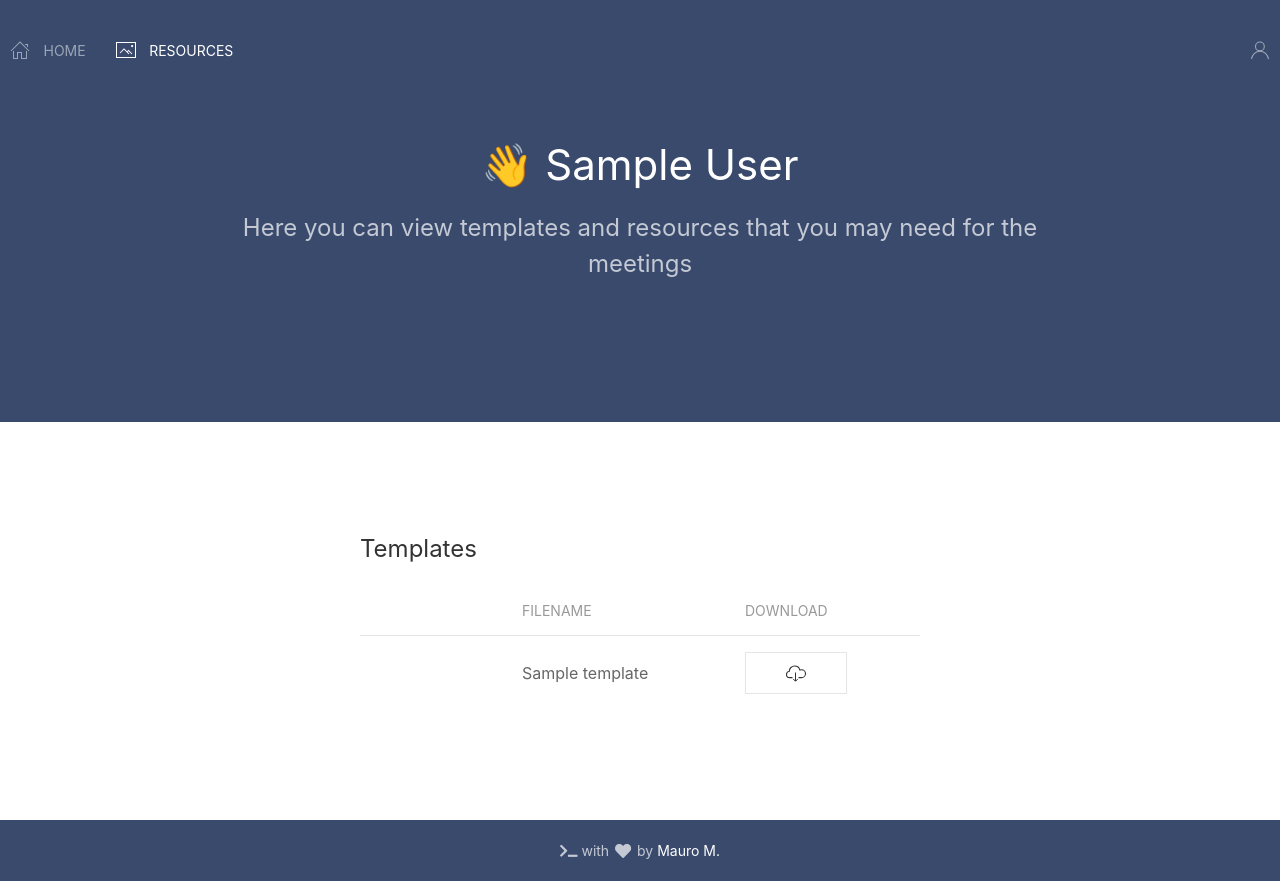
After one commit to MM-coder/emc-sbm-app, a Flask app: template templates/resources.html in a window 1280 px wide. The commit adds this page. Run offline with Flask 2, Linux system fonts and the light colour scheme; the template is opened without the code that fills it: most values are stand-ins (such as "Sample title", 1, 10 or a date in 2020); some libraries are stand-ins or nearby versions.

Commit message:
Added a resources page

```diff
--- a/main.py
+++ b/main.py
@@ -10,17 +10,31 @@ import hashlib, os
 app = Flask(__name__)
 app.secret_key = os.urandom(2048)
 
+
+def checklogin():
+    if 'logged_in' in session:
+        return True
+    else:
+        return abort(401)
+
+
+
 @app.route('/index')
 @app.route('/')
 def index():
-    if 'logged_in' in session:
-        proposals_list = proposals.get_proposals()
-        full_name = session['logged_in']['name']
-        next_meeting_text = meetings.get_next_meeting_text()
-        last_meeting_obg = meetings.get_last_meeting_info()
-        return render_template('index.html', next_meeting_text = next_meeting_text, display_name = full_name, proposals_list = proposals_list, count = len(proposals_list), teachers = last_meeting_obg['meeting_teachers'], students = last_meeting_obg['meeting_students'], topics_listed = last_meeting_obg['topics_listed'], topics_covered = last_meeting_obg['topics_covered'], meeting_date = last_meeting_obg['meeting_date'])
-    else:
-        return abort(401) # Http 401 error
+    checklogin()
+    proposals_list = proposals.get_proposals()
+    full_name = session['logged_in']['name']
+    next_meeting_text = meetings.get_next_meeting_text()
+    last_meeting_obg = meetings.get_last_meeting_info()
+    return render_template('index.html', next_meeting_text = next_meeting_text, display_name = full_name, proposals_list = proposals_list, count = len(proposals_list), teachers = last_meeting_obg['meeting_teachers'], students = last_meeting_obg['meeting_students'], topics_listed = last_meeting_obg['topics_listed'], topics_covered = last_meeting_obg['topics_covered'], meeting_date = last_meeting_obg['meeting_date'])
+
+@app.route('/resources')
+def resources():
+    checklogin()
+    full_name = session['logged_in']['name']
+    templates_list = os.listdir('files/templates')
+    return render_template('resources.html', display_name = full_name, templates_list = templates_list)
 
 @app.route('/login', methods=["GET", "POST"])
 def login():
--- a/templates/index.html
+++ b/templates/index.html
@@ -22,6 +22,7 @@
                     <div class="uk-navbar-left">
                         <ul class="uk-navbar-nav">
                             <li class="uk-active"><a href="/"><span class="uk-icon uk-margin-small-right" uk-icon="icon: home"></span>Home</a></li>
+                            <li><a href="{{ url_for('resources') }}"><span class="uk-icon uk-margin-small-right" uk-icon="icon: image"></span>Resources</a></li>
                         </ul>
                     </div>
                     <div class="uk-navbar-right">
@@ -121,7 +122,7 @@
         <div class="uk-container uk-text-small uk-text-center">
             <i class="fas fa-terminal"></i> with <i style="animation: 1.5s heartThrob infinite;padding: 3px;" class="fas fa-heart"></i> by <a href="https://itsmmgamer.tk/">Mauro M.</a>
         </div>
-    </footer>
+</footer>
 
 </body>
 </html>
--- /dev/null
+++ b/templates/resources.html
@@ -0,0 +1,87 @@
+<html lang="en">
+<head>
+    <meta charset="UTF-8">
+    <meta name="viewport" content="width=device-width, initial-scale=1.0">
+    <meta http-equiv="X-UA-Compatible" content="ie=edge">
+    <link rel="stylesheet" href="https://use.fontawesome.com/releases/v5.8.1/css/all.css" integrity="sha384-50oBUHEmvpQ+1lW4y57PTFmhCaXp0ML5d60M1M7uH2+nqUivzIebhndOJK28anvf" crossorigin="anonymous">
+    <link rel="stylesheet" href="{{ url_for('static', filename='animations.css') }}">
+    <link rel="stylesheet" href="{{ url_for('static', filename='login.css') }}">
+    <script src="https://cdn.jsdelivr.net/npm/chart.js@2.9.3/dist/Chart.min.js"></script>
+    <!-- UIkit CSS -->
+    <link rel="stylesheet" href="https://cdn.jsdelivr.net/npm/uikit@3.2.3/dist/css/uikit.min.css" />
+    <!-- UIkit JS -->
+    <script src="https://cdn.jsdelivr.net/npm/uikit@3.2.3/dist/js/uikit.min.js"></script>
+    <script src="https://cdn.jsdelivr.net/npm/uikit@3.2.3/dist/js/uikit-icons.min.js"></script>
+    <title>Document</title>
+</head>
+<body>
+    <header>
+        <div class="uk-container">
+            <div class="uk-position-top">
+                <nav class="uk-navbar-container uk-navbar-transparent uk-light" style="margin: 10px;" uk-navbar>
+                    <div class="uk-navbar-left">
+                        <ul class="uk-navbar-nav">
+                            <li><a href="/"><span class="uk-icon uk-margin-small-right" uk-icon="icon: home"></span>Home</a></li>
+                            <li class="uk-active"><a href="{{ url_for('resources') }}"><span class="uk-icon uk-margin-small-right" uk-icon="icon: image"></span>Resources</a></li>
+                        </ul>
+                    </div>
+                    <div class="uk-navbar-right">
+                            <ul class="uk-navbar-nav">
+                                <li>
+                                    <a href="#" data-uk-icon="icon:user"></a>
+                                    <div class="uk-navbar-dropdown uk-navbar-dropdown-bottom-left">
+                                        <ul class="uk-nav uk-navbar-dropdown-nav">
+                                            <li><a href="{{ url_for('logout') }}"><span data-uk-icon="icon: sign-out"></span> Logout</a></li>
+
+                                        </ul>
+                                    </div>
+                                </li>
+                                <li class="uk-hidden@m"><a class="uk-navbar-toggle" data-uk-toggle data-uk-navbar-toggle-icon href="#offcanvas-nav"></a></li>
+                            </ul>
+                    </div>
+                </nav>
+            </div>
+        </div>
+    </header>
+    <section class="uk-section uk-section-large uk-section-secondary" style="background-color: #394a6d">
+        <div class="uk-container uk-container-small uk-text-center">
+            <h1>👋 {{ display_name }}</h1>
+            <p class="uk-text-large">Here you can view templates and resources that you may need for the meetings</p>
+        </div>
+    </section>
+    <section class = "uk-section">
+        <div class="uk-card uk-card-hover uk-card-body uk-width-1-2@m" style="margin: 0 auto;">
+            <h3 class="uk-card-title">Templates</h3>
+            <table class="uk-table uk-table-middle uk-table-divider">
+                <thead>
+                    <tr>
+                        <th class="uk-width-small"></th>
+                        <th>Filename</th>
+                        <th>Download</th>
+                    </tr>
+                </thead>
+                <tbody>
+                    {% for i in templates_list %}
+                    <tr>
+                        {% if 'pdf' in i %}
+                            <td><span uk-icon="icon: file-pdf"></span></td>
+                        {% elif 'docx' in i %}
+                            <td><span uk-icon="icon: file-text"></span></td>
+                        {% else %}
+                            <td><span uk-icon="icon: file-question"></span></td>
+                        {% endif %}
+                        <td>{{ i }}</td>
+                        <td><a href="{{'files/templates/' + i}}"><button class="uk-button uk-button-default" type="button"><span uk-icon="icon: cloud-download" style="padding: 10px"></span></button></a></td>
+                    </tr>
+                    {% endfor %}
+                </tbody>
+            </table>
+        </div>
+    </section>
+    <footer id="site-foot" class="uk-section uk-section-secondary uk-section-xsmall" uk-sticky="bottom: true" style="background-color: #394a6d">
+        <div class="uk-container uk-text-small uk-text-center">
+            <i class="fas fa-terminal"></i> with <i style="animation: 1.5s heartThrob infinite;padding: 3px;" class="fas fa-heart"></i> by <a href="https://itsmmgamer.tk/">Mauro M.</a>
+        </div>
+    </footer>
+</body>
+</html>
```
Also changed, not shown: 2 other files.
